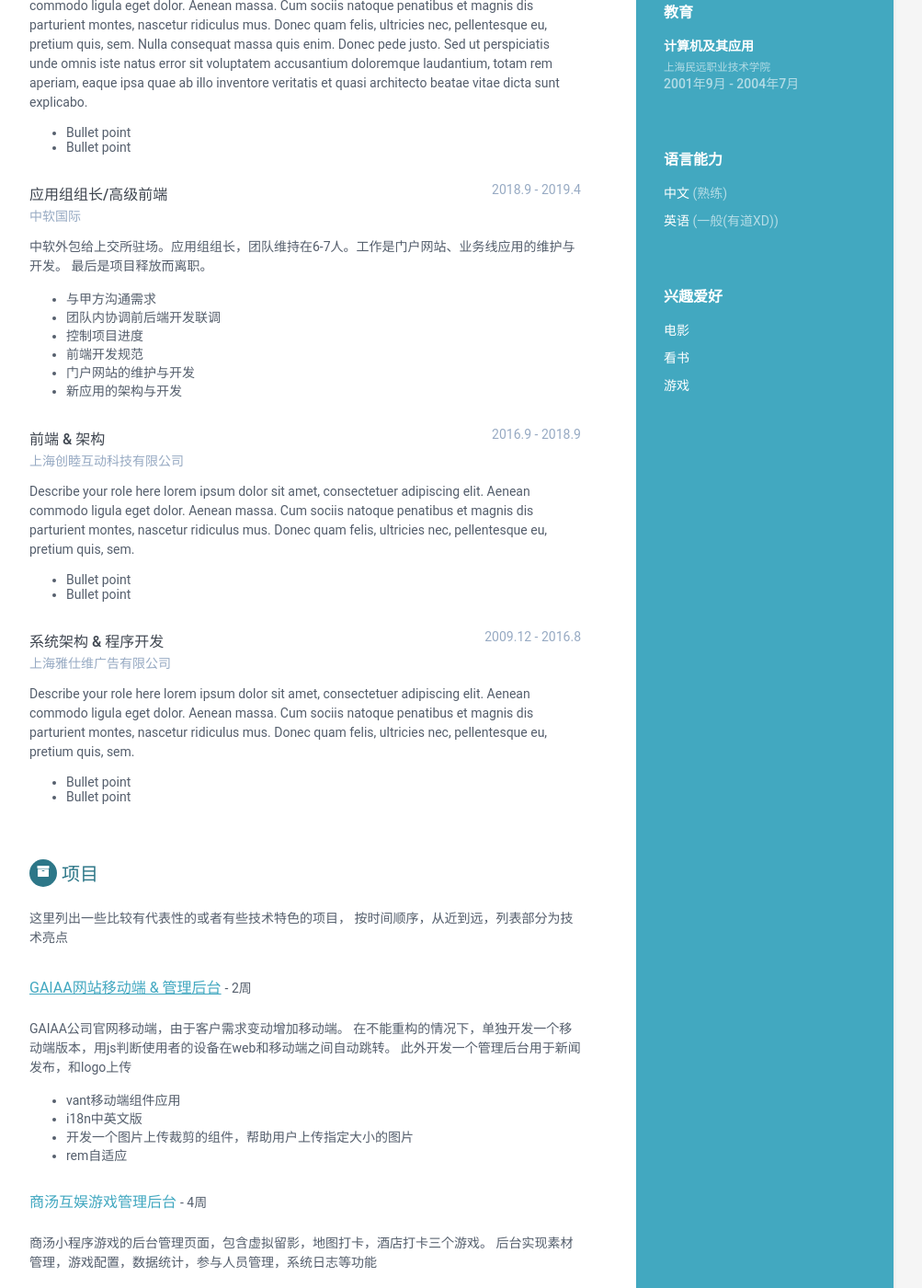
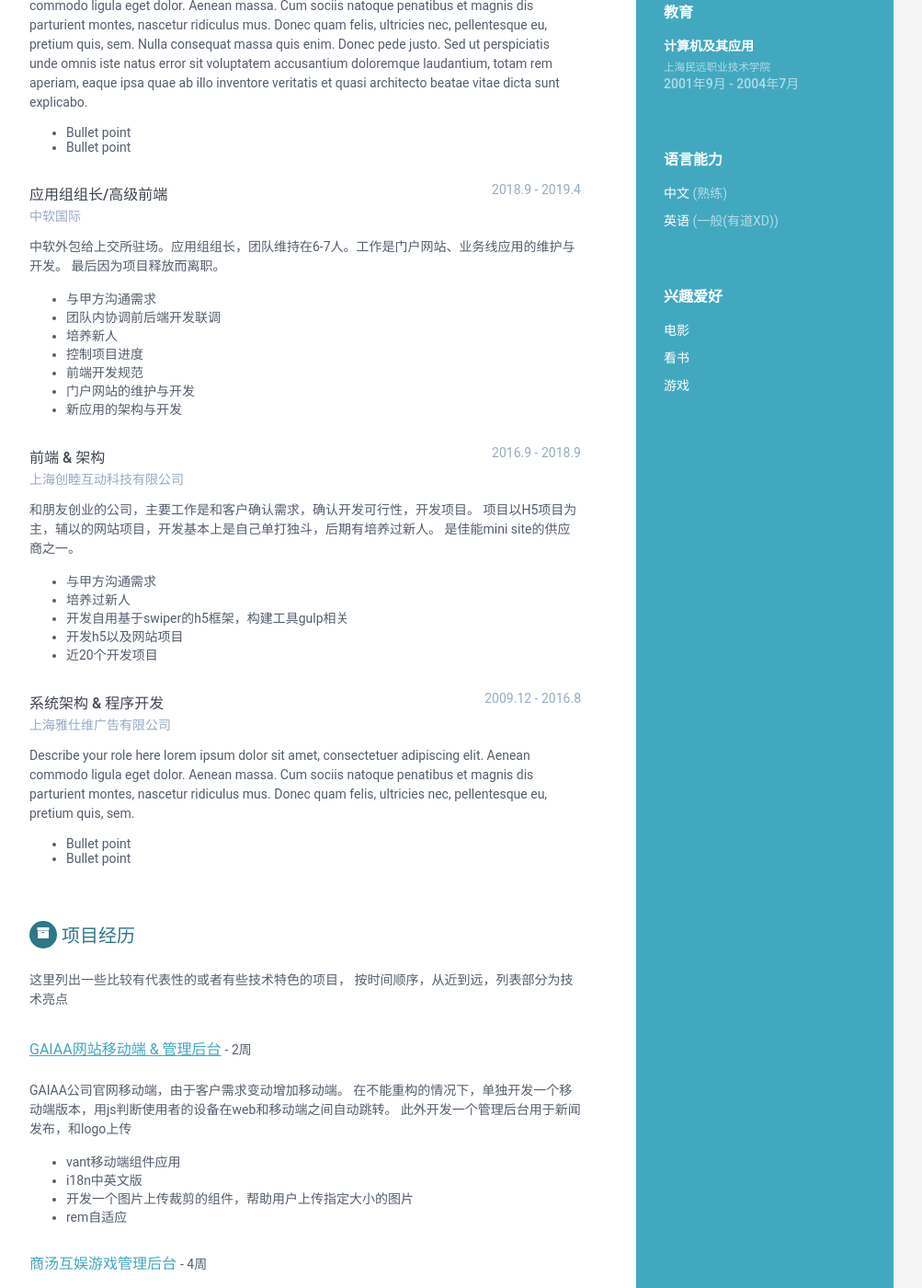
Before and after one commit to wellfrog16/cv, a Jekyll site: the page built from index.html, in a window 1280 px wide and 1400 px high, scrolled down 463 px. Shown: the whole window at 92% size, without its empty margins (168-1171 px from the left). Built offline with Jekyll 4.4.1, drawn with Linux system fonts in a browser that asks for light colours.

Commit message:
资料更新

```diff
--- a/_data/data.yml
+++ b/_data/data.yml
@@ -79,10 +79,11 @@ experiences:
       company: 中软国际
       details: |
         中软外包给上交所驻场。应用组组长，团队维持在6-7人。工作是门户网站、业务线应用的维护与开发。
-        最后是项目释放而离职。
+        最后因为项目释放而离职。
 
           - 与甲方沟通需求
           - 团队内协调前后端开发联调
+          - 培养新人
           - 控制项目进度
           - 前端开发规范
           - 门户网站的维护与开发
@@ -92,14 +93,15 @@ experiences:
       time: 2016.9 - 2018.9
       company: 上海创睦互动科技有限公司
       details: |
-        Describe your role here lorem ipsum dolor sit amet, consectetuer
-        adipiscing elit. Aenean commodo ligula eget dolor. Aenean massa.
-        Cum sociis natoque penatibus et magnis dis parturient montes,
-        nascetur ridiculus mus. Donec quam felis, ultricies nec,
-        pellentesque eu, pretium quis, sem.
+        和朋友创业的公司，主要工作是和客户确认需求，确认开发可行性，开发项目。
+        项目以H5项目为主，辅以的网站项目，开发基本上是自己单打独斗，后期有培养过新人。
+        是佳能mini site的供应商之一。
 
-          - Bullet point
-          - Bullet point
+          - 与甲方沟通需求
+          - 培养过新人
+          - 开发自用基于swiper的h5框架，构建工具gulp相关
+          - 开发h5以及网站项目
+          - 近20个开发项目
 
     - role: 系统架构 & 程序开发
       time: 2009.12 - 2016.8
@@ -115,8 +117,8 @@ experiences:
           - Bullet point
 
 projects:
-    title: 项目
-    intro: >
+    title: 项目经历
+    intro: |
       这里列出一些比较有代表性的或者有些技术特色的项目，
 
 
```
